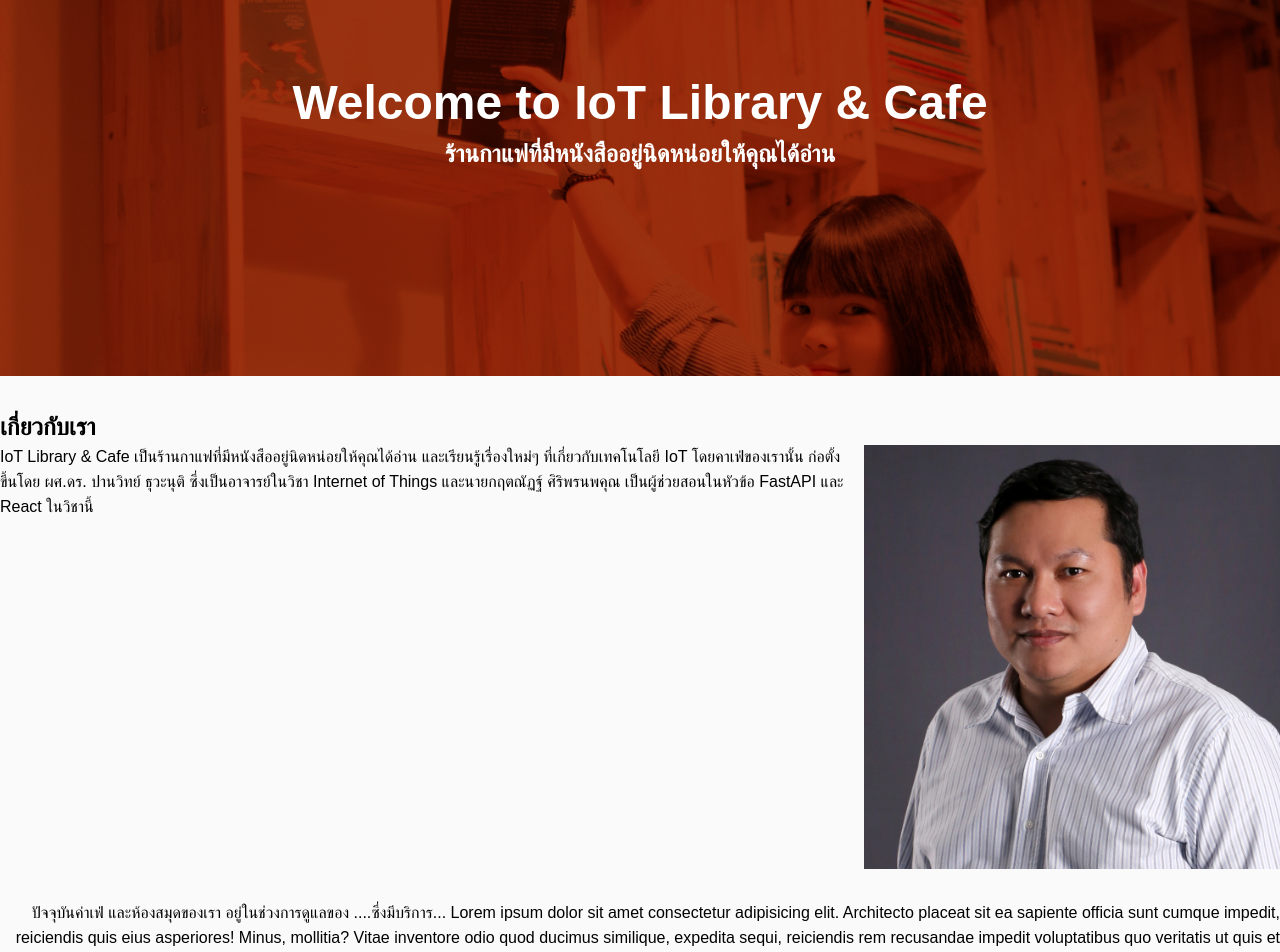
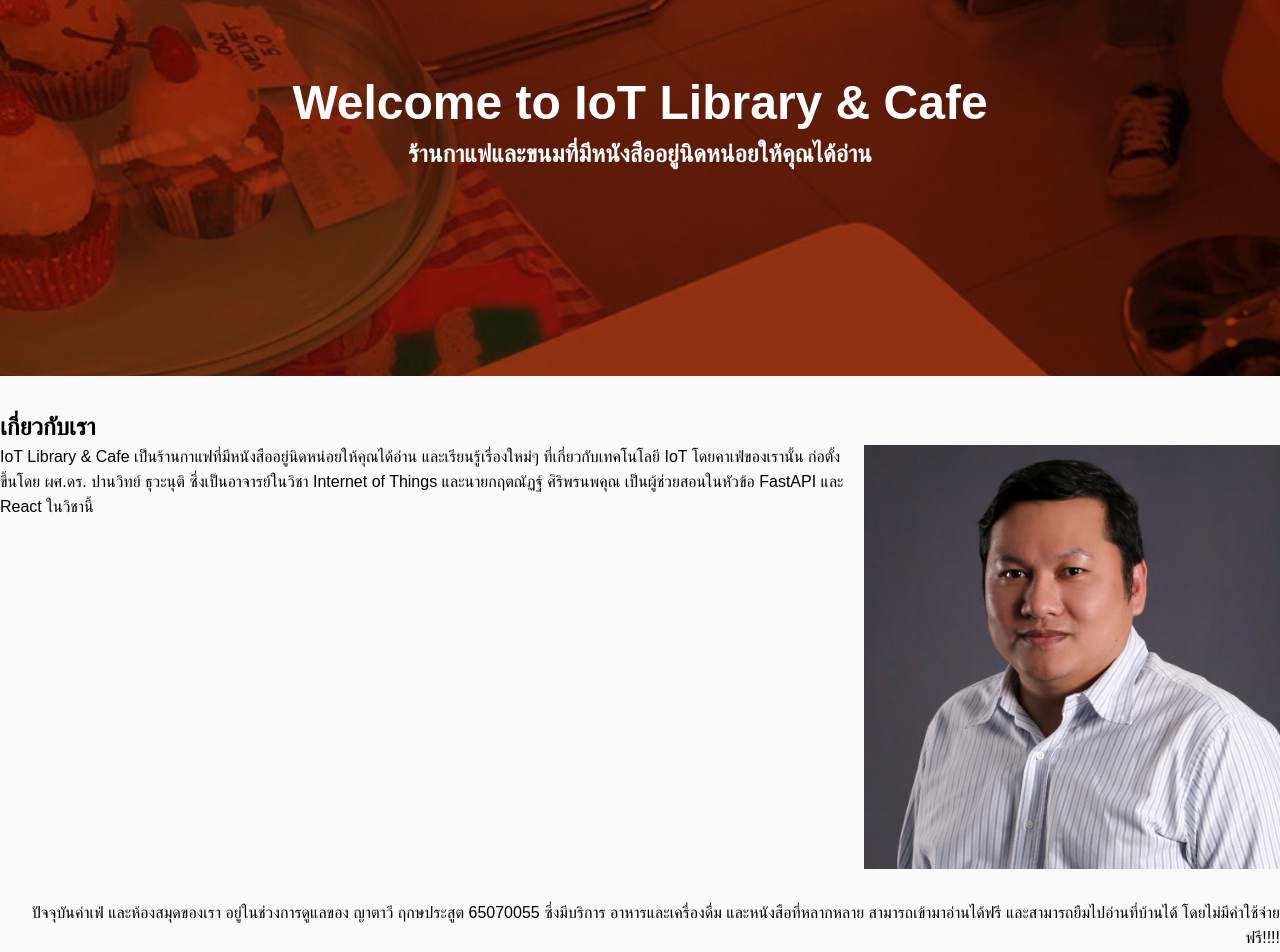
Before and after one commit to peachflavor/iot-frontend, a React (Vite) app: page / in a window 1280 px wide. Shown: the part 180-1132 px from the top of the page. Built offline with nearby package versions, Linux system fonts and the light colour scheme; no server answers.

Commit message:
Update index.tsx

```diff
--- a/src/pages/index.tsx
+++ b/src/pages/index.tsx
@@ -1,5 +1,5 @@
 import Layout from "../components/layout";
-import cafeBackgroundImage from "../assets/images/bg-cafe-1.jpg";
+import cafeBackgroundImage from "../assets/images/bg-cafe-1.jpeg";
 import ajPanwitImage from "../assets/images/aj-panwit.jpg";
 import coffeeImage from "../assets/images/coffee-1.jpg";
 
@@ -13,7 +13,7 @@
         }}
       >
         <h1 className="text-5xl mb-2">Welcome to IoT Library & Cafe</h1>
-        <h2>ร้านกาแฟที่มีหนังสืออยู่นิดหน่อยให้คุณได้อ่าน</h2>
+        <h2>ร้านกาแฟและขนมที่มีหนังสืออยู่นิดหน่อยให้คุณได้อ่าน</h2>
       </section>
 
       <section className="container mx-auto py-8">
@@ -32,13 +32,8 @@
           </div>
         </div>
         <p className="text-right mt-8">
-          ปัจจุบันค่าเฟ่ และห้องสมุดของเรา อยู่ในช่วงการดูแลของ ....
-          {/* TODO: ชื่อของตนเอง, รหัสประจำตัวนักศึกษา และแนะนำคาเฟ่นี้ต่ออีกสักหน่อย + ใส่รูปของตนเอง (ไม่จำเป็นหากไม่สะดวกใจใส่รูป) */}
-          ซึ่งมีบริการ... Lorem ipsum dolor sit amet consectetur adipisicing elit. Architecto
-          placeat sit ea sapiente officia sunt cumque impedit, reiciendis quis eius asperiores!
-          Minus, mollitia? Vitae inventore odio quod ducimus similique, expedita sequi, reiciendis
-          rem recusandae impedit voluptatibus quo veritatis ut quis et suscipit? Eligendi, neque!
-          Earum quaerat unde similique totam. Pariatur!
+          ปัจจุบันค่าเฟ่ และห้องสมุดของเรา อยู่ในช่วงการดูแลของ ญาตาวี ฤกษประสูต 65070055
+          ซึ่งมีบริการ อาหารและเครื่องดื่ม และหนังสือที่หลากหลาย สามารถเข้ามาอ่านได้ฟรี และสามารถยืมไปอ่านที่บ้านได้ โดยไม่มีค่าใช้จ่าย ฟรี!!!!
         </p>
       </section>
 
```
